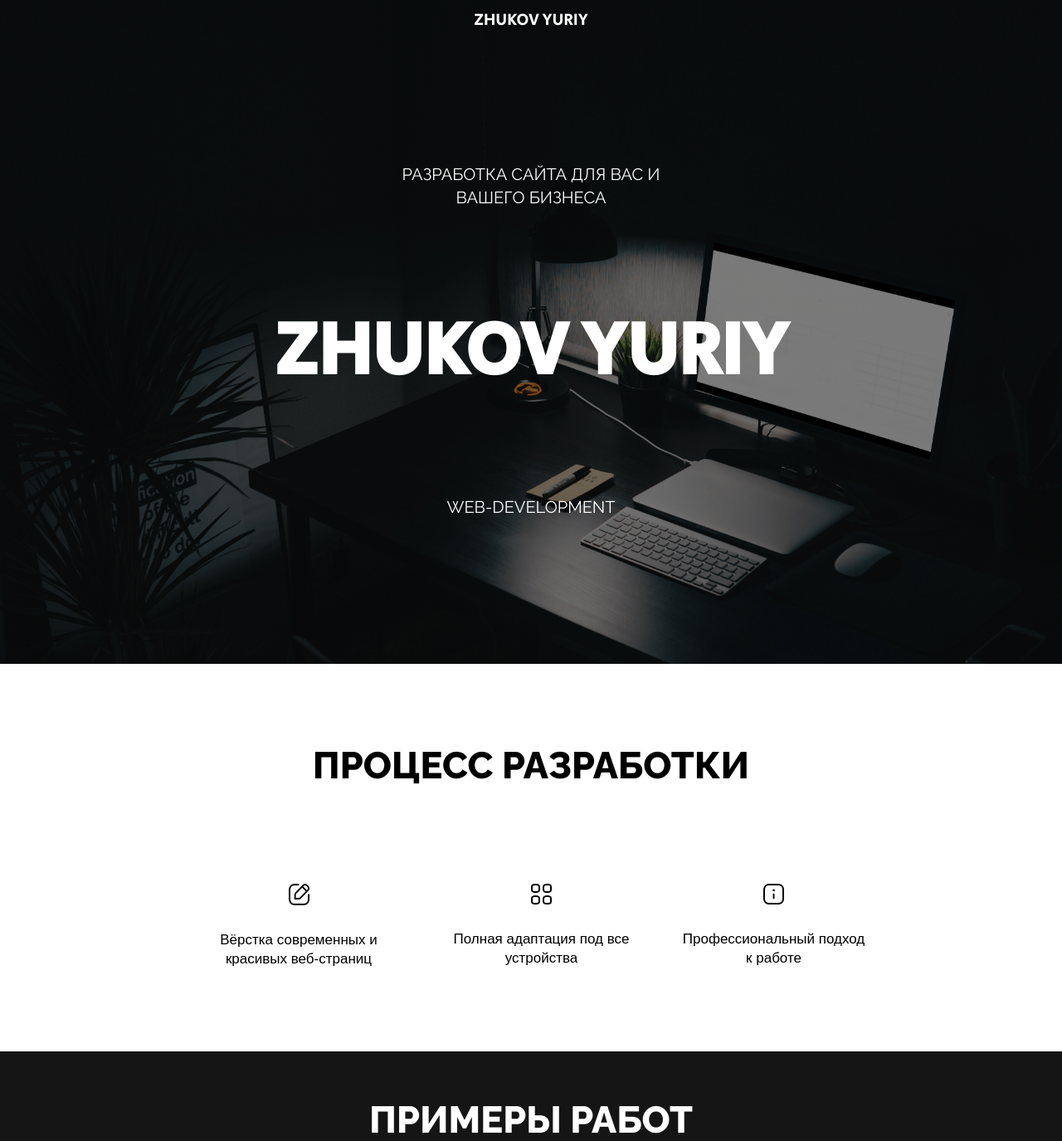
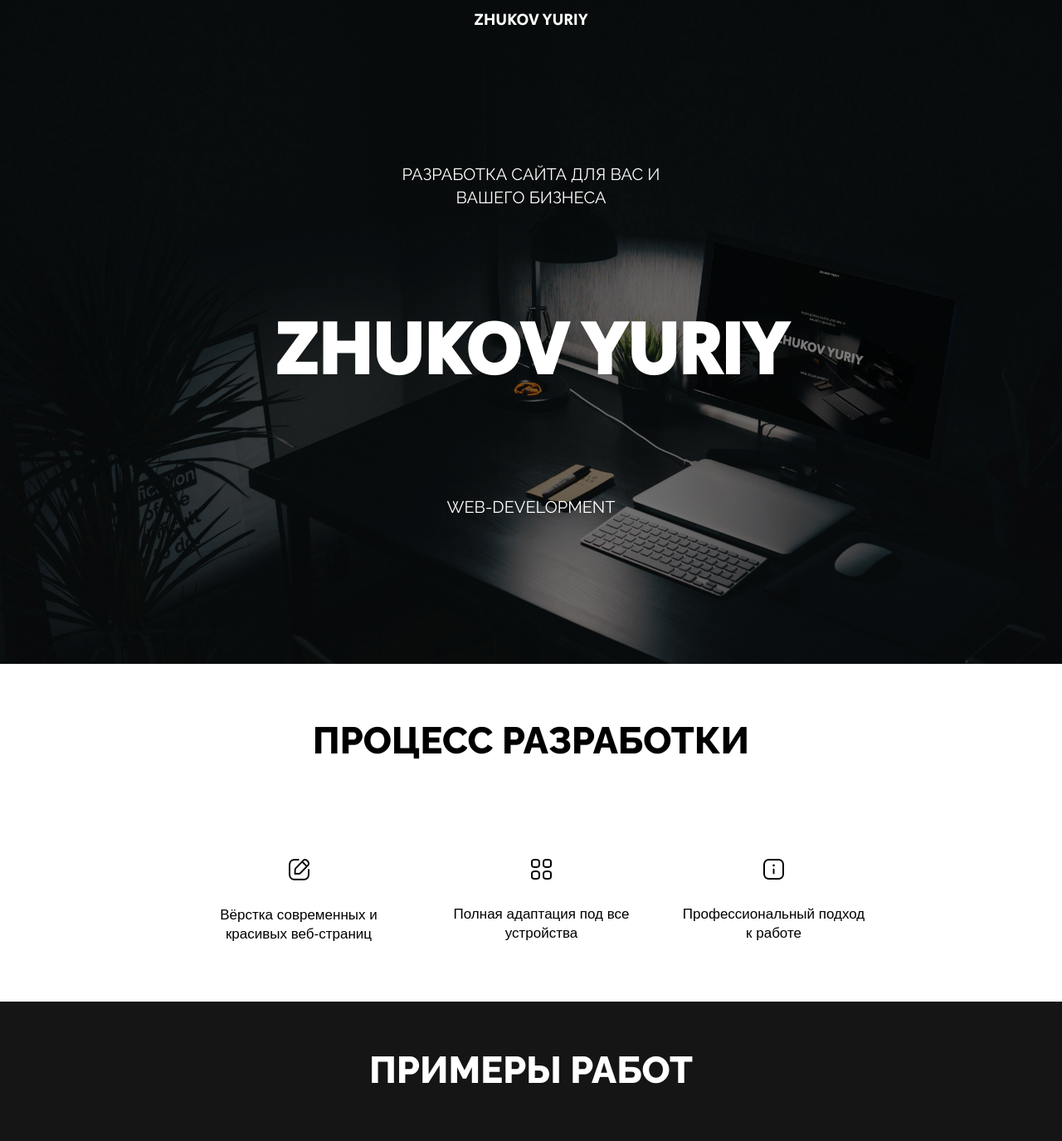
Before and after one commit to Zhukov531/portfolio, a plain HTML site: page index.html in a window 1280 px wide. Shown: the top 1375 px of the page at 83% size. Drawn offline with nearby package versions, Linux system fonts and the light colour scheme.

Commit message:
header bg

```diff
--- a/css/style.css
+++ b/css/style.css
@@ -106,7 +106,7 @@ body {
 }
 
 .section-content {
-  background: linear-gradient(135deg, rgba(0, 0, 0, 0.521), rgba(0, 0, 0, 0.527)), url(../img/head2.jpeg);
+  background: linear-gradient(135deg, rgba(0, 0, 0, 0.521), rgba(0, 0, 0, 0.527)), url(../img/head3-1.jpg);
   background-size: cover;
   height: 100%;
   background-position: center;
@@ -266,7 +266,7 @@ body {
 .section-2-content {
   max-width: 900px;
   margin: 0 auto;
-  padding: 100px 20px;
+  padding: 70px 20px;
   display: -webkit-box;
   display: -ms-flexbox;
   display: flex;
```
Also changed, not shown: img/head3-1.jpg (added), img/head3.jpeg (added), 2 other files.
